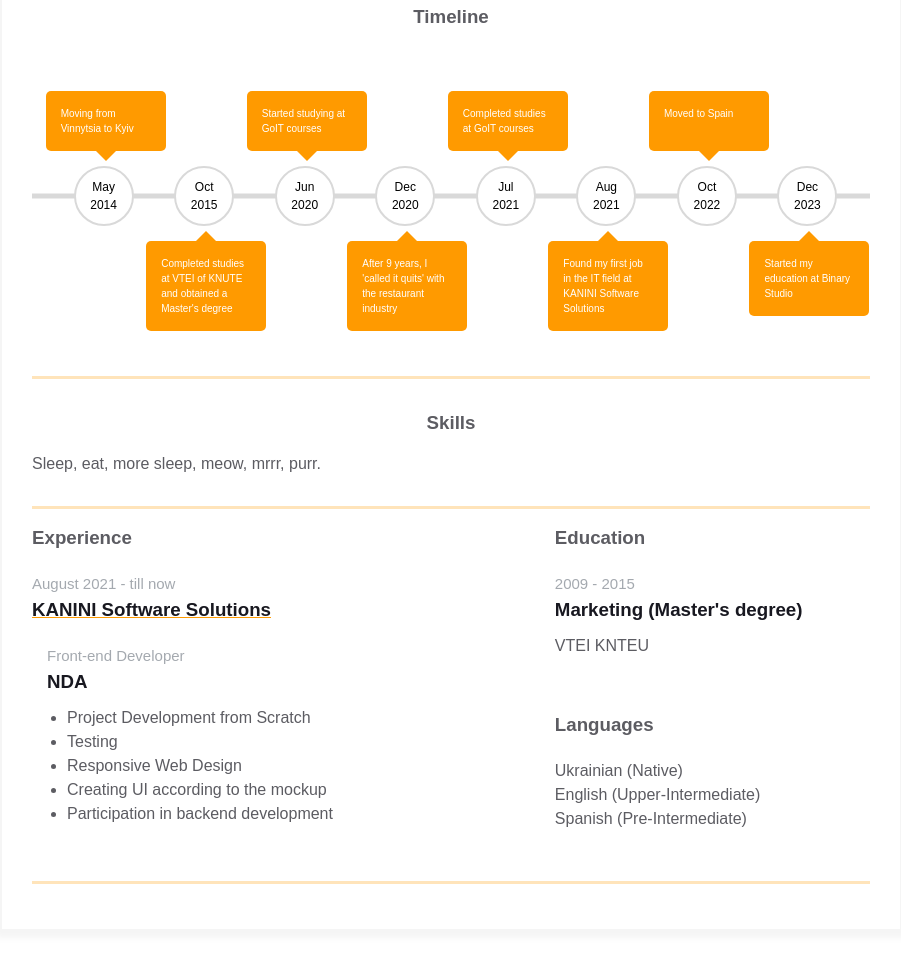
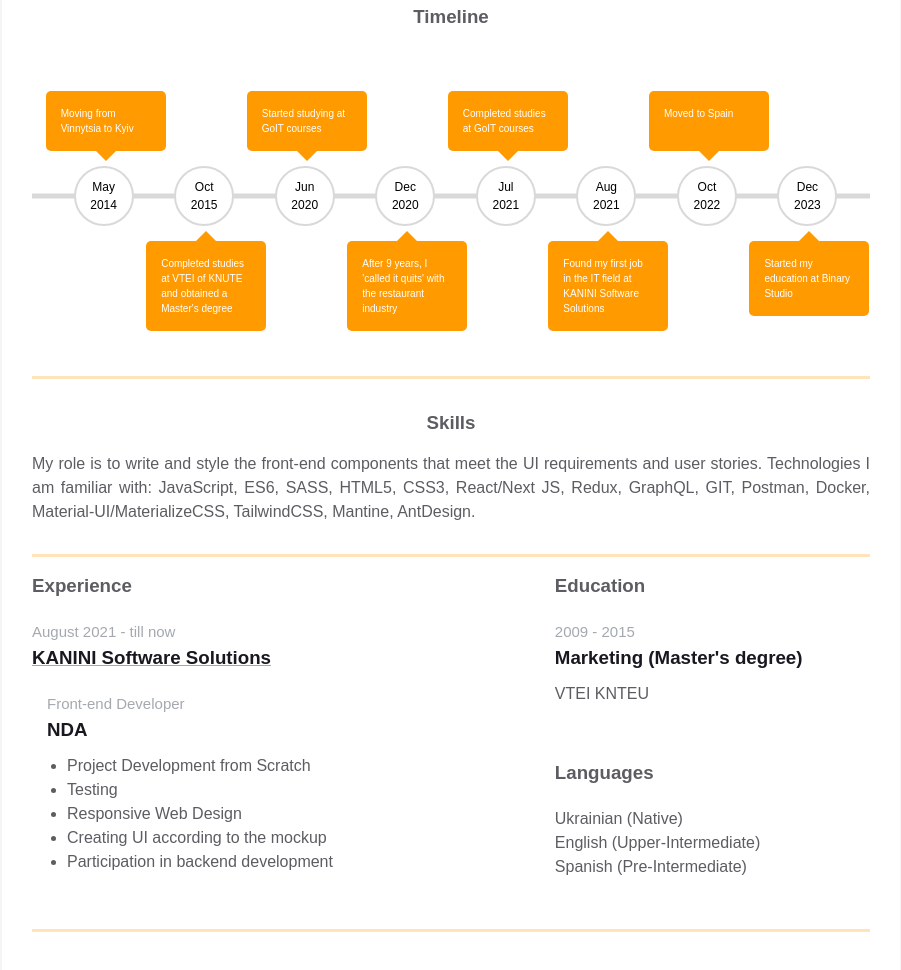
Before and after one commit to arestus/homepage, a plain HTML site: page index.html in a window 1280 px wide. Shown: the part 599-1569 px from the top of the page, without its empty margins (189-1090 px from the left). Drawn offline with Linux system fonts and the light colour scheme.

Commit message:
Adds a list of my own skills

```diff
--- a/index.html
+++ b/index.html
@@ -271,7 +271,11 @@
             <div class="skills">
               <h3 class="skills__header">Skills</h3>
               <p class="skills__text">
-                Sleep, eat, more sleep, meow, mrrr, purr.
+                My role is to write and style the front-end components that meet
+                the UI requirements and user stories. Technologies I am familiar
+                with: JavaScript, ES6, SASS, HTML5, CSS3, React/Next JS, Redux,
+                GraphQL, GIT, Postman, Docker, Material-UI/MaterializeCSS,
+                TailwindCSS, Mantine, AntDesign.
               </p>
             </div>
           </div>
```
